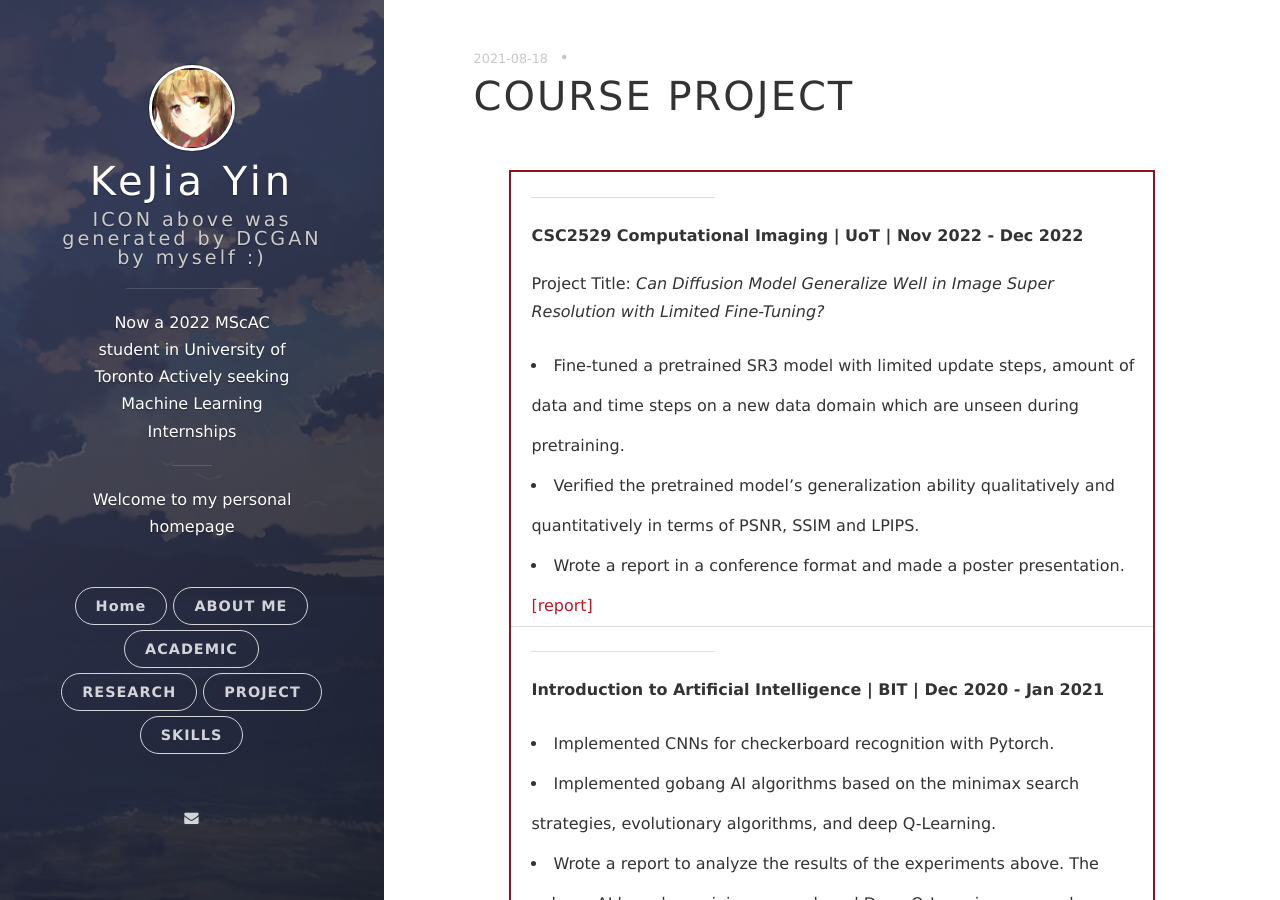
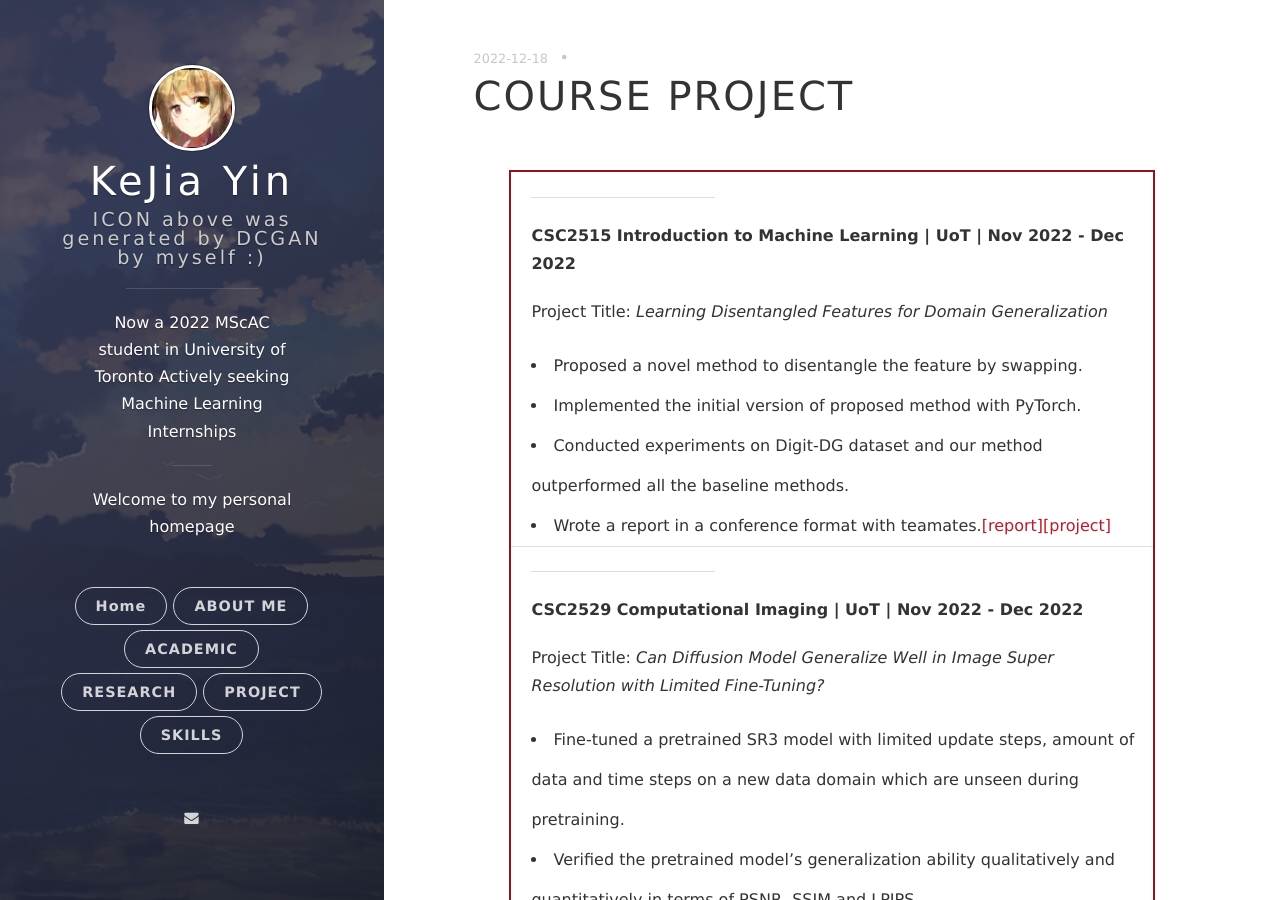
Before and after one commit to yinkejia/yinkejia.github.io, a Jekyll site: the page built from _posts/2022-12-18-COURSE-PROJECT.markdown, in a window 1280 px wide and 900 px high. Built offline with Jekyll 4.4.1, drawn with Linux system fonts in a browser that asks for light colours; nearby versions of some CDN libraries.

Commit message:
Update and rename 2021-08-18-COURSE-PROJECT.markdown to 2022-12-18-COURSE-PROJECT.markdown

```diff
--- a/_posts/2021-08-18-COURSE-PROJECT.markdown
+++ b/_posts/2022-12-18-COURSE-PROJECT.markdown
@@ -1,10 +1,25 @@
 ---
 layout: post
 title: COURSE PROJECT
-date: 2021-08-18 15:32:24.000000000 +09:00
+date: 2022-12-18 15:32:24.000000000 +09:00
 ---
 
 <table border="0">
+  <tr>
+    <td width="100%" align="left">
+      <HR>
+      <font size="3">
+      <p><strong>CSC2515 Introduction to Machine Learning | UoT | Nov 2022 - Dec 2022</strong></p>
+      <p>Project Title: <em> Learning Disentangled Features for Domain Generalization</em></p>
+      <ui>
+        <li>Proposed a novel method to disentangle the feature by swapping.</li>
+        <li>Implemented the initial version of proposed method with PyTorch.</li>
+        <li>Conducted experiments on Digit-DG dataset and our method outperformed all the baseline methods.</li>
+        <li>Wrote a report in a conference format with teamates.<a href="/assets/documents/CSC2515_Project.pdf" target="_blank">[report]</a><a href="https://github.com/CapFreddy/CSC2515-Final-Project" target="_blank">[project]</a></li>
+      </ui>
+      </font>
+    </td>
+ </tr>
   <tr>
     <td width="100%" align="left">
       <HR>
```
